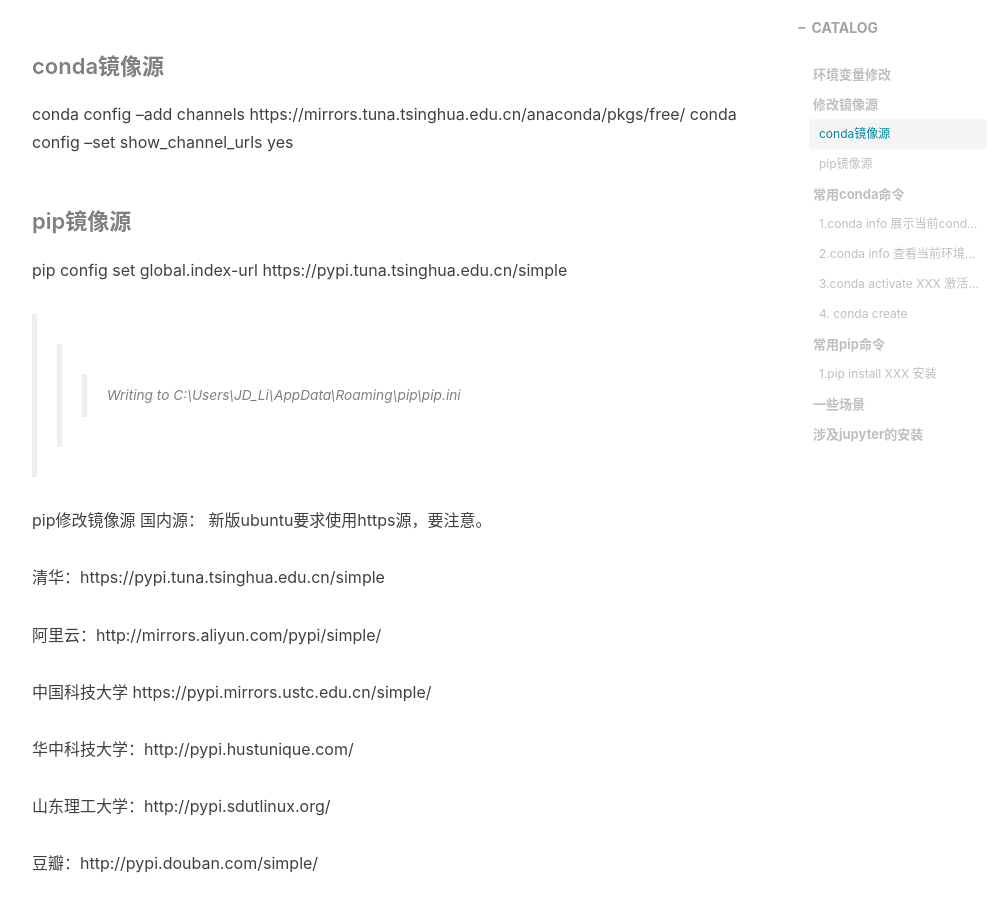
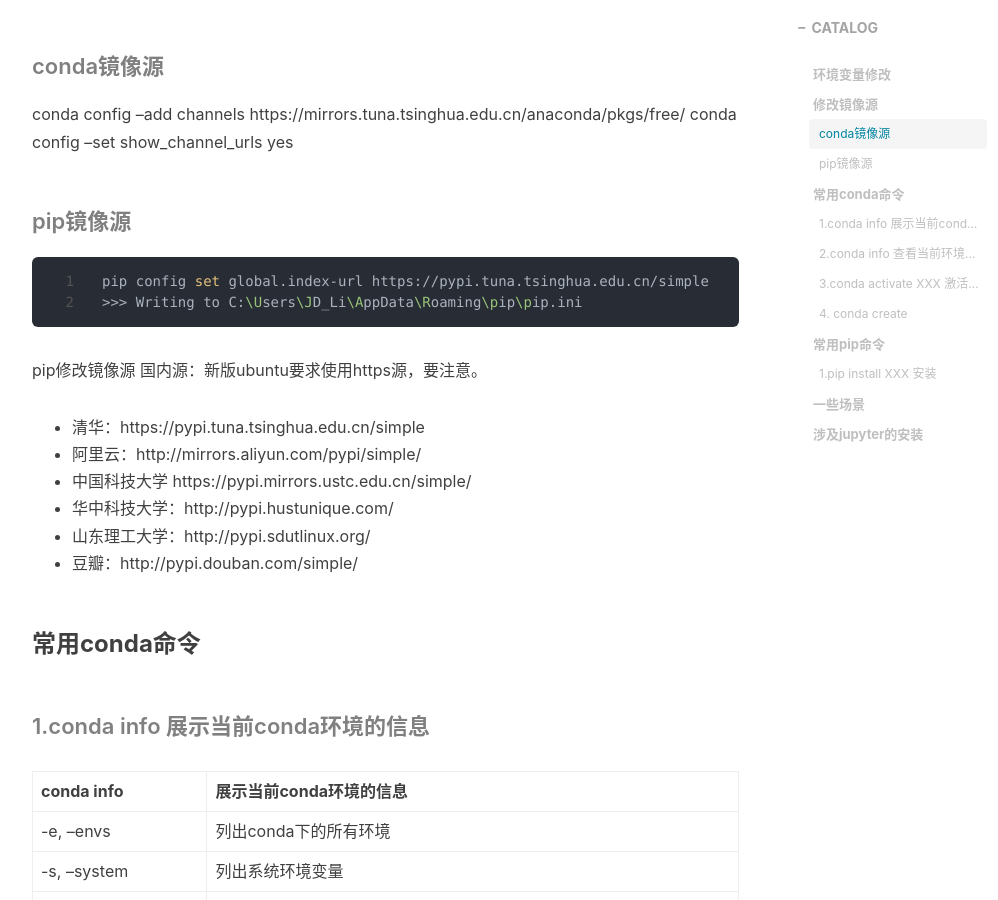
Before and after one commit to dimi-liu/dimi-liu.github.io, a Jekyll site: the page built from _posts/coding/python/2023-01-09-conda.markdown, in a window 1280 px wide and 900 px high, scrolled down 709 px. Shown: the whole window, without its empty margins (233-1231 px from the left). Built offline with Jekyll 4.4.1, drawn with Linux system fonts in a browser that asks for light colours; nearby versions of some CDN libraries; comment, search, counter and statistics services are not loaded.

Commit message:
笔记本安装dev环境，新增记录

````diff
--- a/_posts/coding/python/2023-01-09-conda.markdown
+++ b/_posts/coding/python/2023-01-09-conda.markdown
@@ -18,26 +18,19 @@ conda config --add channels https://mirrors.tuna.tsinghua.edu.cn/anaconda/pkgs/f
 conda config --set show_channel_urls yes
 
 #### pip镜像源
-
+``` bash
 pip config set global.index-url https://pypi.tuna.tsinghua.edu.cn/simple
 >>> Writing to C:\Users\JD_Li\AppData\Roaming\pip\pip.ini
-
+```
 
 pip修改镜像源
-国内源：
-新版ubuntu要求使用https源，要注意。
-
-清华：https://pypi.tuna.tsinghua.edu.cn/simple
-
-阿里云：http://mirrors.aliyun.com/pypi/simple/
-
-中国科技大学 https://pypi.mirrors.ustc.edu.cn/simple/
-
-华中科技大学：http://pypi.hustunique.com/
-
-山东理工大学：http://pypi.sdutlinux.org/
-
-豆瓣：http://pypi.douban.com/simple/
+国内源：新版ubuntu要求使用https源，要注意。
+- 清华：https://pypi.tuna.tsinghua.edu.cn/simple
+- 阿里云：http://mirrors.aliyun.com/pypi/simple/
+- 中国科技大学 https://pypi.mirrors.ustc.edu.cn/simple/
+- 华中科技大学：http://pypi.hustunique.com/
+- 山东理工大学：http://pypi.sdutlinux.org/
+- 豆瓣：http://pypi.douban.com/simple/
 
 ### 常用conda命令
 
--- a/_posts/coding/quant/2023-01-08-qlib.markdown
+++ b/_posts/coding/quant/2023-01-08-qlib.markdown
@@ -12,8 +12,9 @@ tags: [coding,quant,qlib]
 ### 0.准备
 
 #### 一些url
+
 | name        | url                                              |
-|:-----------:| ------------------------------------------------ |
+|-----------  | ------------------------------------------------ |
 | github      | https://github.com/microsoft/qlib                |
 | 个人项目     | https://github.com/dimi-liu/qlib/tree/dev_dimi   |
 | 官方doc      | https://qlib.readthedocs.io/en/latest/index.html |
--- a/_posts/hidden/blog tool.markdown
+++ b/_posts/hidden/blog tool.markdown
@@ -7,7 +10,7 @@
     # Server address: http://127.0.0.1:4000/
 ```
 
-2. 生成新的markdown
+1. 生成新的markdown
 
 ```bash
     rake post title="main" subtitle="sub"
````
Also changed, not shown: other parts of _posts/hidden/blog tool.markdown (+3 -0 lines).
